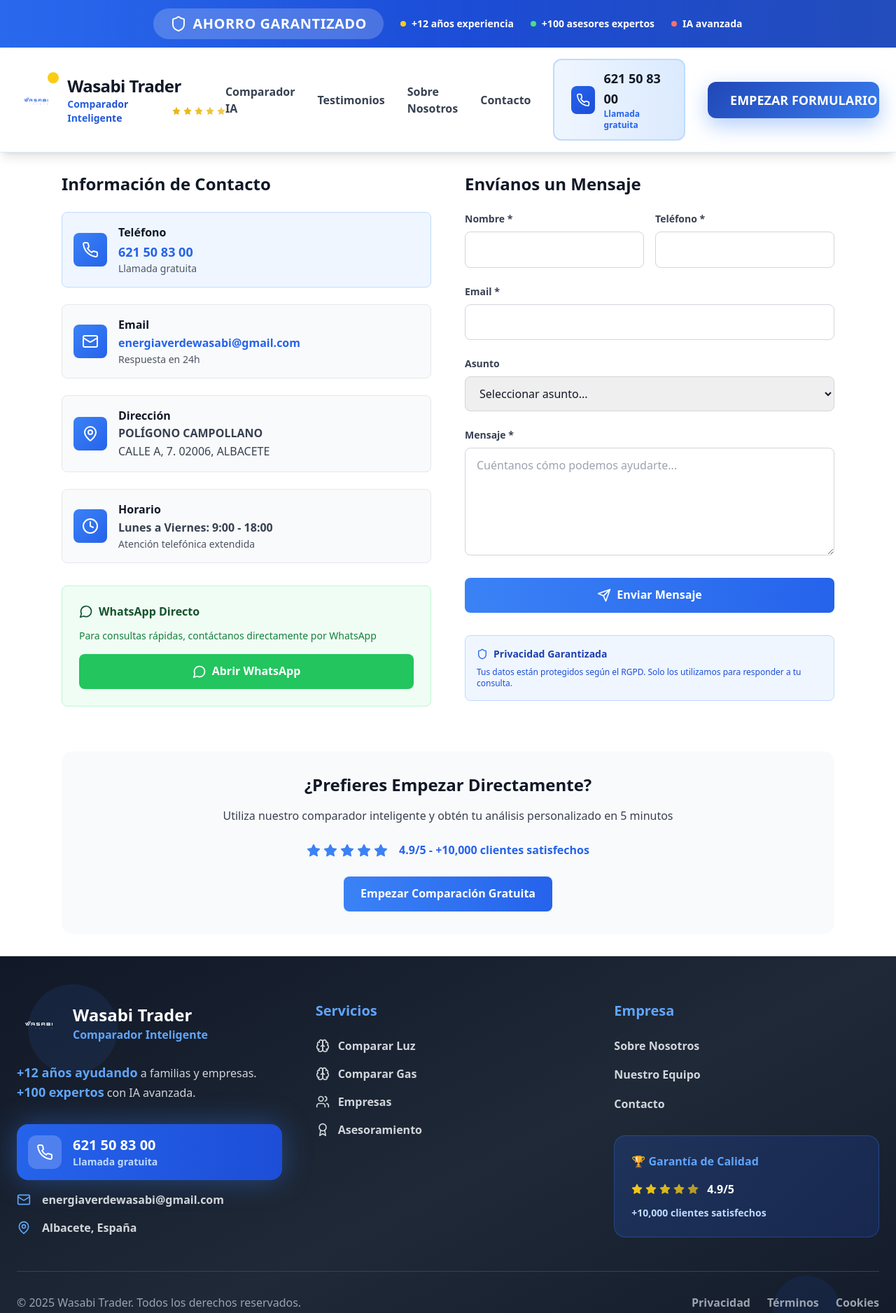
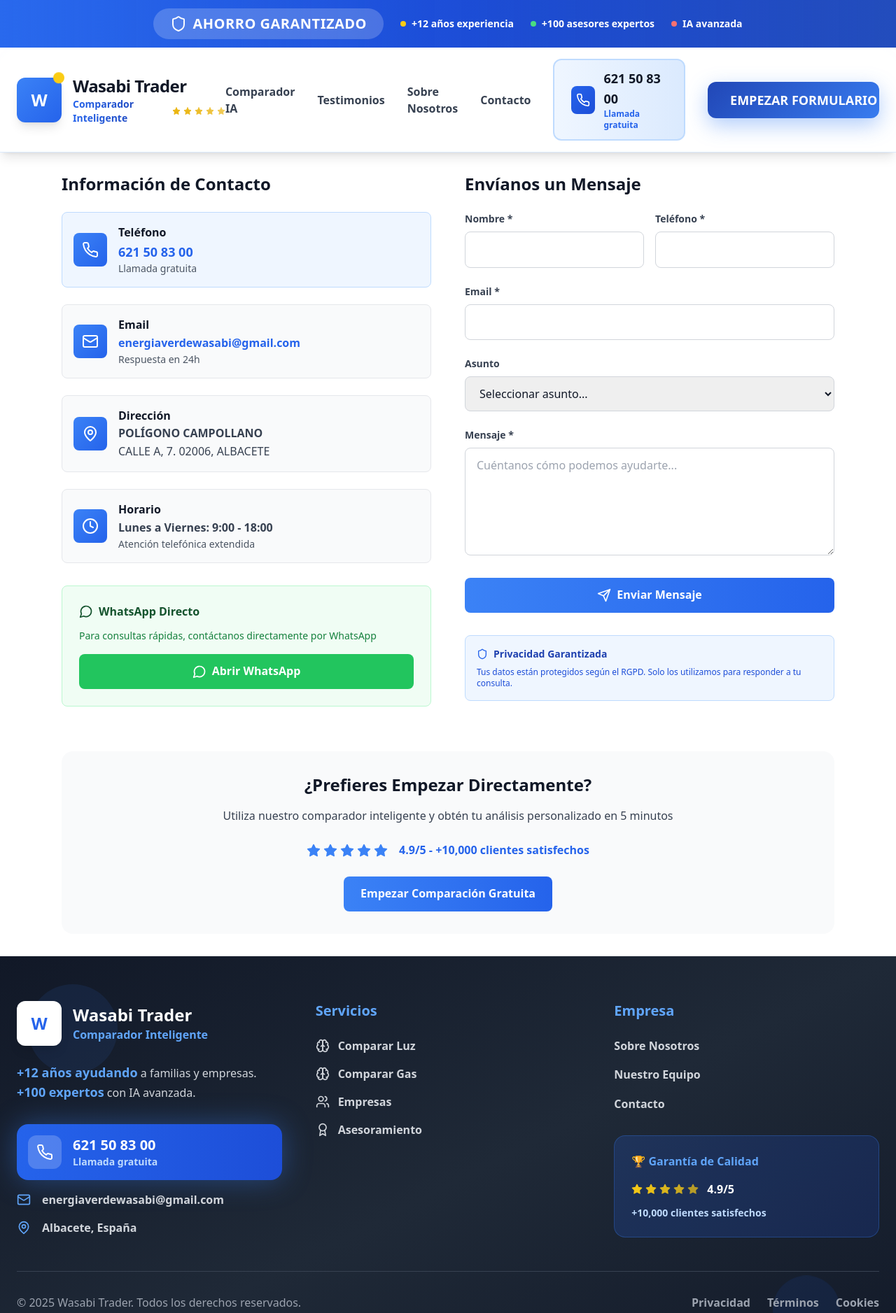
Before and after one commit to iafy-io/33, a React (Vite) app: page /contacto in a window 1280 px wide. Shown: the top 1877 px of the page at 70% size. Built offline with nearby package versions, Linux system fonts and the light colour scheme.

Commit message:
Corregir visualización del logo

```diff
--- a/src/components/Footer.tsx
+++ b/src/components/Footer.tsx
@@ -15,11 +15,9 @@ export default function Footer() {
         <div className="grid md:grid-cols-3 gap-8 lg:gap-12">
           <div className="animate-fade-in-up">
             <div className="flex items-center space-x-3 lg:space-x-4 mb-6">
-              <img
-                src="/Diseño sin título (16).png"
-                alt="Wasabi Trader Logo"
-                className="h-12 lg:h-16 w-auto object-contain brightness-0 invert"
-              />
+              <div className="w-12 h-12 lg:w-16 lg:h-16 bg-white rounded-xl flex items-center justify-center shadow-lg">
+                <span className="text-blue-600 font-black text-lg lg:text-2xl">W</span>
+              </div>
               <div>
                 <h3 className="text-xl lg:text-2xl font-black">Wasabi Trader</h3>
                 <p className="text-blue-400 font-bold text-sm lg:text-base">Comparador Inteligente</p>
--- a/src/components/Header.tsx
+++ b/src/components/Header.tsx
@@ -52,11 +52,9 @@ export default function Header() {
             {/* Logo optimizado para desktop */}
             <Link to="/" className="flex items-center space-x-3 lg:space-x-4 hover-lift-intense">
               <div className="relative">
-                <img
-                  src="/Diseño sin título (16).png"
-                  alt="Wasabi Trader Logo"
-                  className="h-12 lg:h-16 w-auto object-contain"
-                />
+                <div className="w-12 h-12 lg:w-16 lg:h-16 bg-gradient-to-br from-blue-500 to-blue-600 rounded-xl flex items-center justify-center shadow-lg">
+                  <span className="text-white font-black text-lg lg:text-2xl">W</span>
+                </div>
                 <div className="absolute -top-1 -right-1 w-3 h-3 lg:w-4 lg:h-4 bg-yellow-400 rounded-full animate-bounce"></div>
               </div>
               <div>
```
